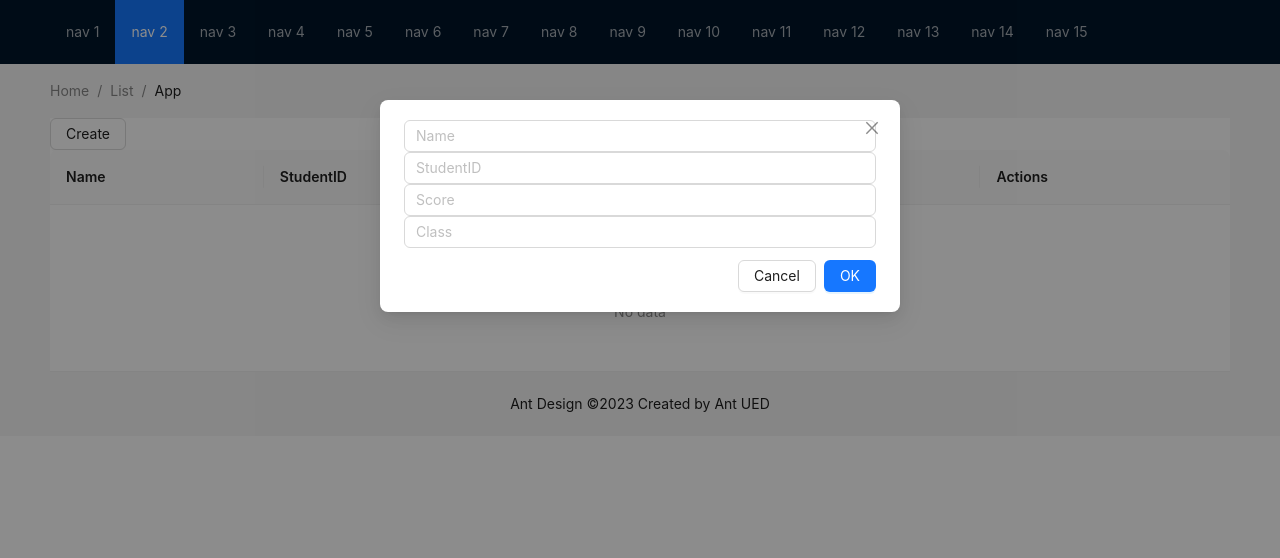
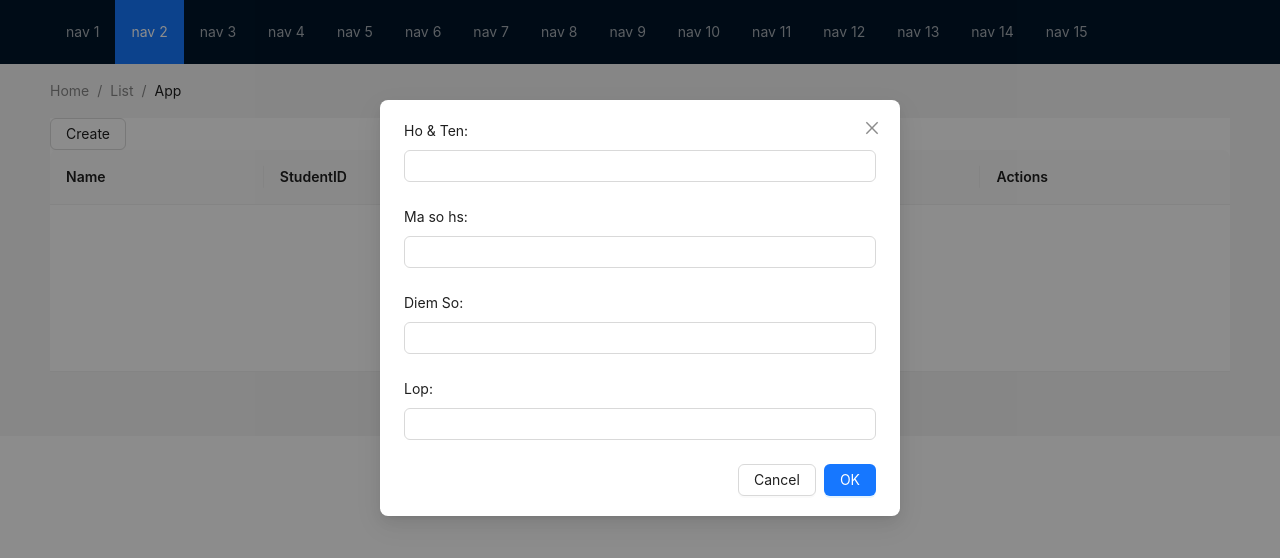
Before and after one commit to DuyTiger/reactJS, a React (Create React App) app in the folder demo/: page / in a window 1280 px wide. Both pictures are taken after a click on the button "Create". Shown: the top 558 px of the page. Built offline with nearby package versions, Linux system fonts and the light colour scheme.

Commit message:
antd Font

```diff
--- /dev/null
+++ b/demo/src/components/Exam02/ModalFormStudent/index.js
@@ -0,0 +1,51 @@
+import { Input, Modal, Form } from "antd";
+import { useEffect } from "react";
+
+const Exam02 = (props) => {
+
+    const [form] = Form.useForm()
+
+
+    useEffect(() => {
+        if(!props.open) {
+            form.resetFields()
+        }
+    }, [props.open])
+
+    const onSubmit = () => {
+        const data = form.getFieldValue()
+        props.onSubmit(data, props.formData.id)
+
+    }
+  const onCancel = () => {
+    props.setOpen(false);
+  };
+
+  return (
+    <div>
+      <div>
+        <Modal open={props.open} onOk={onSubmit} onCancel={onCancel}>
+          <Form form={form}  layout="vertical">
+            <Form.Item name="name" label="Ho & Ten:">
+              <Input value={props.formData.name} onChange={props.onChange} />
+            </Form.Item>
+
+            <Form.Item name="studentID" label="Ma so hs:">
+              <Input value={props.formData.studentID}  onChange={props.onChange}/>
+            </Form.Item>
+
+            <Form.Item name="score" label="Diem So:">
+              <Input value={props.formData.score} onChange={props.onChange} />
+            </Form.Item>
+
+            <Form.Item name="class" label=" Lop:">
+              <Input value={props.formData.class} onChange={props.onChange} />
+            </Form.Item>
+          </Form>
+        </Modal>
+      </div>
+    </div>
+  );
+};
+
+export default Exam02;
--- /dev/null
+++ b/demo/src/components/Exam02/TableStudents/index.js
@@ -0,0 +1,56 @@
+import { Table, Button } from "antd";
+
+const TableStudents = (props) => {
+  const columns = [
+    {
+      title: "Name",
+      dataIndex: "name",
+      key: "name",
+    },
+    {
+      title: "StudentID",
+      dataIndex: "studentID",
+      key: "studentID",
+    },
+    {
+      title: "Score",
+      dataIndex: "score",
+      key: "score",
+    },
+    {
+      title: "Class",
+      dataIndex: "class",
+      key: "class",
+    },
+    {
+      title: "Actions",
+      dataIndex: "actions",
+      render: (text, item) => {
+        return (
+          <div>
+            <Button
+              onClick={() => {
+                props.onEdit(item);
+              }}
+            >
+              Edit
+            </Button>
+            <Button
+              onClick={() => {
+                props.onDelete(item);
+              }}
+            >
+              Delete
+            </Button>
+          </div>
+        );
+      },
+    },
+  ];
+  return <Table dataSource={props.dataSource} columns={columns} />;
+};
+
+export default TableStudents;
+
+// SearchBox: Class
+//handleClick: funtion
--- a/demo/src/components/Exam02/index.js
+++ b/demo/src/components/Exam02/index.js
@@ -1,8 +1,10 @@
-import { Table, Input, Button, Modal } from "antd";
+import { Button } from "antd";
 import { useState } from "react";
+import TableStudents from "./TableStudents";
+import ModalFormStudent from "./ModalFormStudent";
 
 const DEFAULT_STUDENT = { name: "", studentID: "", score: "", class: "" };
-const TableformData = (props) => {
+const Exam02 = (props) => {
   const [formData, setFormData] = useState(DEFAULT_STUDENT);
   const [dataSource, setDataSource] = useState([]);
   const [open, setOpen] = useState(false);
@@ -16,7 +18,12 @@ const TableformData = (props) => {
     setOpen(true);
   };
 
-  const onDelete = () => {};
+  const onDelete = (item) => {
+    const newStudents = dataSource.filter((student) => {
+      return student.id !== item.id;
+    });
+    setDataSource(newStudents);
+  };
 
   const onChange = (e) => {
     const name = e.target.name;
@@ -28,14 +35,10 @@ const TableformData = (props) => {
     });
   };
 
-  const onSubmit = () => {
-    if (formData.id) {
+  const onSubmit = (data) => {
+    if (data.id) {
       const newDataSource = dataSource.map((item) => {
-        if (item.id === formData.id) {
-          return formData;
-        }
-
-        return item;
+        return item.id === id ? { id: id, ...data } : item;
       });
 
       setDataSource(newDataSource);
@@ -44,7 +47,7 @@ const TableformData = (props) => {
         ...dataSource,
         {
           id: Math.random(),
-          ...formData,
+          ...data,
         },
       ]);
     }
@@ -52,86 +55,26 @@ const TableformData = (props) => {
     setOpen(false);
   };
 
-  const onCancel = () => {
-    setOpen(false);
-  };
-
-  const columns = [
-    {
-      title: "Name",
-      dataIndex: "name",
-      key: "name",
-    },
-    {
-      title: "StudentID",
-      dataIndex: "studentID",
-      key: "studentID",
-    },
-    {
-      title: "Score",
-      dataIndex: "score",
-      key: "score",
-    },
-    {
-      title: "Class",
-      dataIndex: "class",
-      key: "class",
-    },
-    {
-      title: "Actions",
-      dataIndex: "actions",
-      render: (text, item) => {
-        return (
-          <div>
-            <button
-              onClick={() => {
-                onEdit(item);
-              }}
-            >
-              Edit
-            </button>
-            <button>Delete</button>
-          </div>
-        );
-      },
-    },
-  ];
   return (
     <div>
       <div>
-        <Modal open={open} onOk={onSubmit} onCancel={onCancel}>
-          <Input
-            name="name"
-            placeholder="Name"
-            value={formData.name}
-            onChange={onChange}
-          />
-          <Input
-            name="studentID"
-            placeholder="StudentID"
-            value={formData.studentID}
-            onChange={onChange}
-          />
-          <Input
-            name="score"
-            placeholder="Score"
-            value={formData.score}
-            onChange={onChange}
-          />
-          <Input
-            name="class"
-            placeholder="Class"
-            value={formData.class}
-            onChange={onChange}
-          />
-
-        </Modal>
+        <ModalFormStudent
+          open={open}
+          setOpen={setOpen}
+          onSubmit={onSubmit}
+          onChange={onChange}
+          formData={formData}
+        />
 
         <Button onClick={onCreate}>Create</Button>
       </div>
-      <Table dataSource={dataSource} columns={columns} />
+      <TableStudents
+        dataSource={dataSource}
+        onEdit={onEdit}
+        onDelete={onDelete}
+      />
     </div>
   );
 };
 
-export default TableformData;
+export default Exam02;
```
